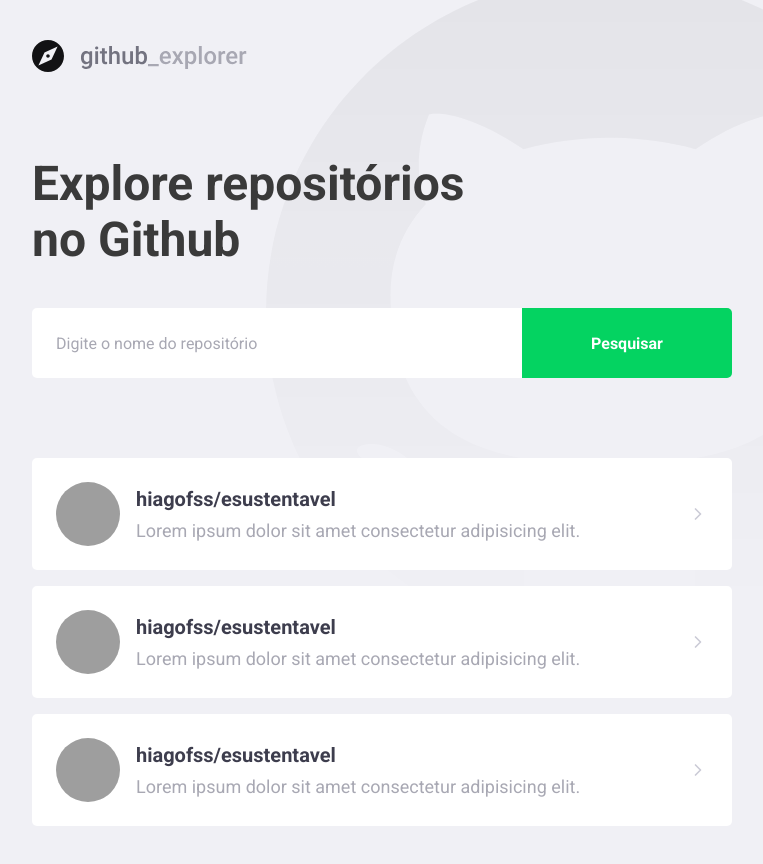
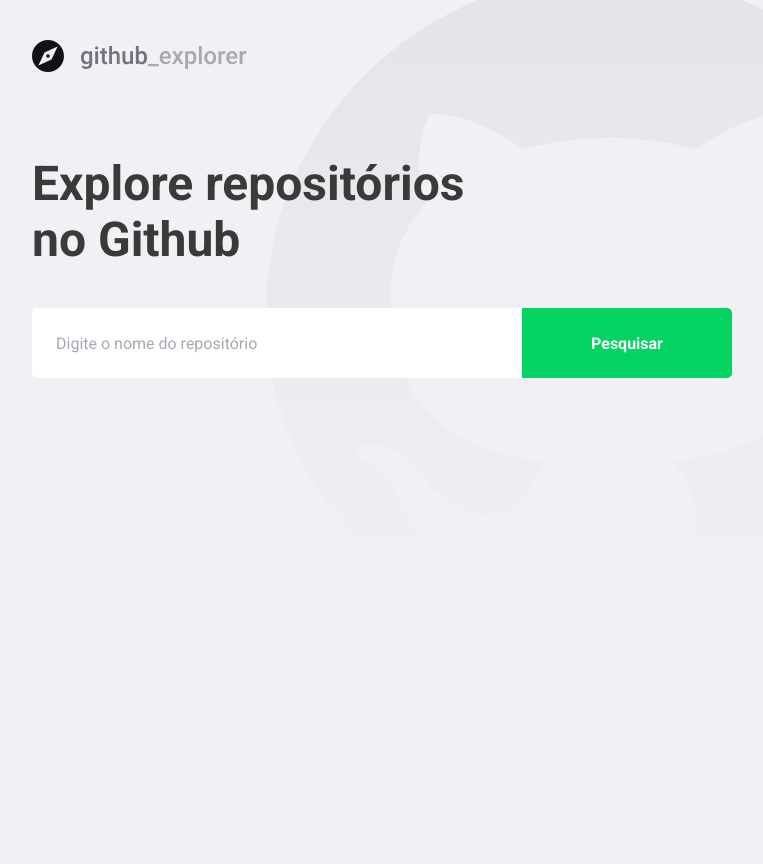
Before and after one commit to hiagofss/bootcamp-go-stack, a React (Create React App) app in the folder level 2/github-explorer/: page / in a window 1280 px wide. Shown: the whole page, without its empty margins (148-911 px from the left). After the commit the page ends 800 px from the top, so only its background shows below. Built offline with nearby package versions, Linux system fonts and the light colour scheme; grey boxes are pictures that could not be loaded.

Commit message:
Connect to Github API

```diff
--- a/level 2/github-explorer/package.json
+++ b/level 2/github-explorer/package.json
@@ -10,6 +10,7 @@
     "@types/node": "^12.0.0",
     "@types/react": "^16.9.53",
     "@types/react-dom": "^16.9.8",
+    "axios": "^0.21.0",
     "polished": "^4.0.3",
     "react": "^17.0.1",
     "react-dom": "^17.0.1",
--- a/level 2/github-explorer/src/pages/Dashboard/index.tsx
+++ b/level 2/github-explorer/src/pages/Dashboard/index.tsx
@@ -1,61 +1,80 @@
-import React from 'react';
+import React, { useState, FormEvent } from 'react';
 import { FiChevronRight } from 'react-icons/fi';
+
+import api from '../../services/api';
 
 import logoImg from '../../assets/logo.svg';
 
-import { Title, Form, Repositories } from './styles';
+import { Title, Form, Repositories, Error } from './styles';
+
+interface Repository {
+  full_name: string;
+  description: string;
+  owner: {
+    login: string;
+    avatar_url: string;
+  };
+}
 
 const Dashboard: React.FC = () => {
+  const [newRepo, setNewRepo] = useState('');
+  const [inputError, setInputError] = useState('');
+  const [repositories, setRepositories] = useState<Repository[]>([]);
+
+  async function handleAddRepository(
+    event: FormEvent<HTMLFormElement>,
+  ): Promise<void> {
+    event.preventDefault();
+
+    if (!newRepo) {
+      setInputError('Digite o autor/nome do repositório.');
+      return;
+    }
+
+    try {
+      const response = await api.get<Repository>(`repos/${newRepo}`);
+
+      const repository = response.data;
+
+      setRepositories([...repositories, repository]);
+      setNewRepo('');
+      setInputError('');
+    } catch (error) {
+      setInputError('Erro na busca por este repositório.');
+    }
+  }
   return (
     <>
       <img src={logoImg} alt="" />
       <Title>Explore repositórios no Github</Title>
 
-      <Form>
-        <input placeholder="Digite o nome do repositório" />
+      <Form onSubmit={handleAddRepository}>
+        <input
+          value={newRepo}
+          onChange={e => setNewRepo(e.target.value)}
+          placeholder="Digite o nome do repositório"
+        />
         <button type="submit">Pesquisar</button>
       </Form>
 
+      {inputError && <Error>{inputError}</Error>}
+
       <Repositories>
-        <a href="Test">
+        {repositories.map(repository => (
+          <a key={repository.full_name} href="Test">
             <img
-            src="https://avatars0.githubusercontent.com/u/29542456?s=460&u=f925d37e87cbddb77410095e238d729e2b9a6e53&v=4"
-            alt="Hiago Souza"
+              src={repository.owner.avatar_url}
+              alt={repository.owner.login}
             />
 
             <div>
-            <strong>hiagofss/esustentavel</strong>
-            <p>Lorem ipsum dolor sit amet consectetur adipisicing elit.</p>
+              <strong>{repository.full_name}</strong>
+              <p>{repository.description}</p>
             </div>
 
             <FiChevronRight size={20} />
           </a>
-        <a href="Test">
-          <img
-            src="https://avatars0.githubusercontent.com/u/29542456?s=460&u=f925d37e87cbddb77410095e238d729e2b9a6e53&v=4"
-            alt="Hiago Souza"
-          />
-
-          <div>
-            <strong>hiagofss/esustentavel</strong>
-            <p>Lorem ipsum dolor sit amet consectetur adipisicing elit.</p>
-          </div>
-
-          <FiChevronRight size={20} />
-        </a>
-        <a href="Test">
-          <img
-            src="https://avatars0.githubusercontent.com/u/29542456?s=460&u=f925d37e87cbddb77410095e238d729e2b9a6e53&v=4"
-            alt="Hiago Souza"
-          />
-
-          <div>
-            <strong>hiagofss/esustentavel</strong>
-            <p>Lorem ipsum dolor sit amet consectetur adipisicing elit.</p>
-          </div>
-
-          <FiChevronRight size={20} />
-        </a>
+        ))}
       </Repositories>
     </>
   );
--- a/level 2/github-explorer/src/pages/Dashboard/styles.ts
+++ b/level 2/github-explorer/src/pages/Dashboard/styles.ts
@@ -76,7 +76,8 @@
     }
 
     div {
-      margin-left: 16px;
+      margin: 16px;
+      flex: 1;
 
       strong {
         font-size: 20px;
@@ -96,3 +97,9 @@
     }
   }
 `;
+
+export const Error = styled.span`
+  display: block;
+  color: #c53030;
+  margin-top: 8px;
+`;
--- /dev/null
+++ b/level 2/github-explorer/src/services/api.ts
@@ -0,0 +1,7 @@
+import axios from 'axios';
+
+const api = axios.create({
+  baseURL: 'https://api.github.com',
+});
+
+export default api;
```
Also changed, not shown: 1 other file (tests, documents, lock files or other folders). Lines whose indentation alone changed are shown as unchanged.
